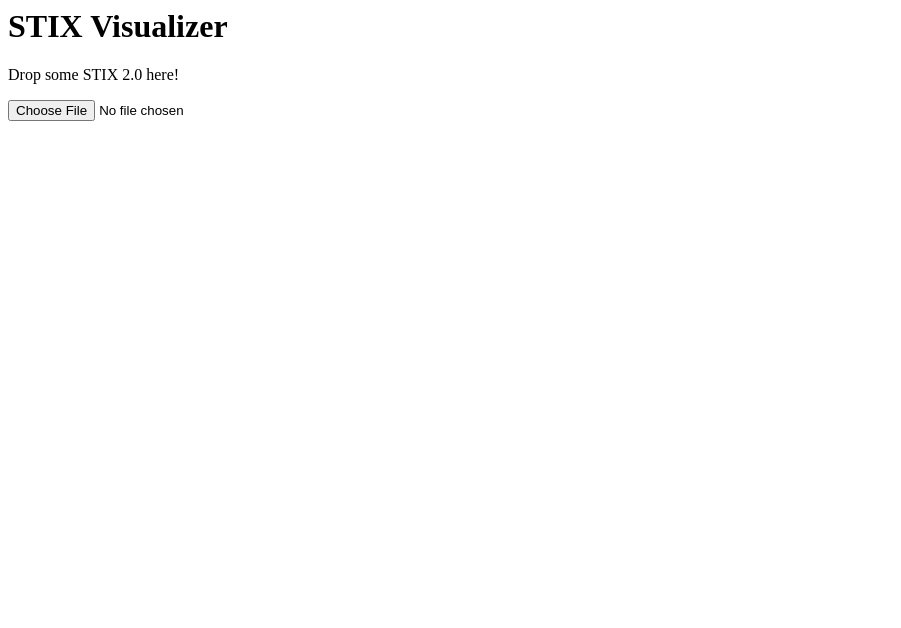
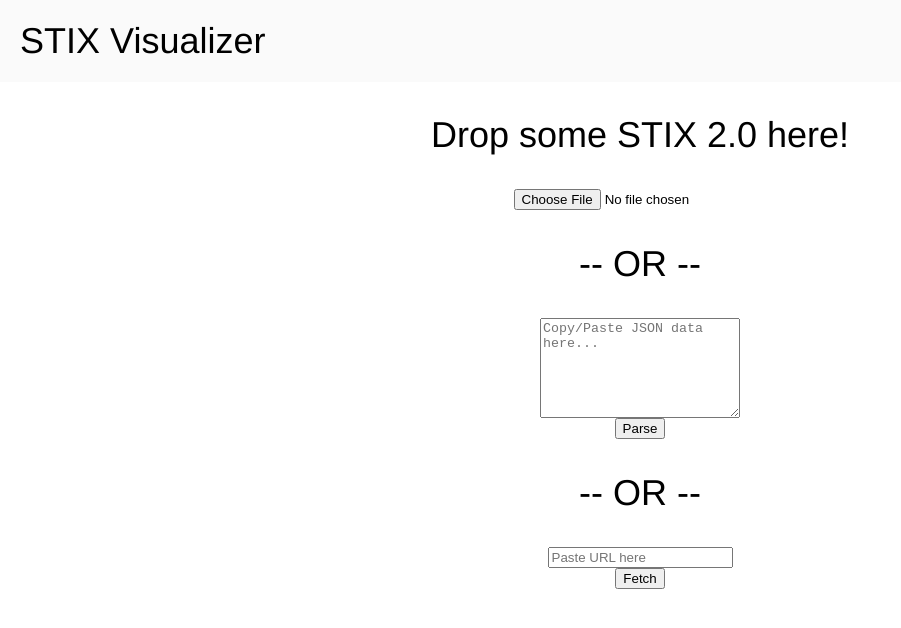
Before and after one commit to gtback/stix2-viz, a plain HTML site: page index.html in a window 1280 px wide. Shown: the whole page, without its empty margins (0-901 px from the left). Drawn offline with Linux system fonts and the light colour scheme.

Commit message:
Fixes css loading issue, adds areas for alternative input, minor css changes

```diff
--- a/application.css
+++ b/application.css
@@ -22,6 +22,10 @@
   bottom: 0;
   left: 0;
   right: 0;
+}
+
+svg {
+  border: solid 1px black;
 }
 
 #uploader {
@@ -57,6 +61,11 @@
   margin-top: 25px;
   padding: 25px;
   background-color: #fafafa;
+}
+
+#pasted {
+  height: 100px;
+  width: 200px;
 }
 
 h2 {
--- a/index.html
+++ b/index.html
@@ -5,7 +5,7 @@
 
   <head>
     <title>STIX Viewer</title>
-    <link rel="stylesheet" type="all" href="application.css" />
+    <link rel="stylesheet" type="text/css" href="application.css" />
   </head>
 
   <body>
@@ -13,7 +13,13 @@
 
     <div id="uploader">
       <p>Drop some STIX 2.0 here!</p>
-      <input type="file" id="files" name="files" />
+      <input type="file" id="files" name="files" /><br>
+      <p>-- OR --</p>
+      <textarea id="pasted" name="pasted" placeholder="Copy/Paste JSON data here..."></textarea><br>
+      <button id="parse-paste">Parse</button>
+      <p>-- OR --</p>
+      <input type="text" id="url" name="url" placeholder="Paste URL here" /><br>
+      <button id="fetch-url">Fetch</button>
     </div>
     <div id="canvas-container" style="display: none;">
       <div id="sidebar">
@@ -28,7 +34,9 @@
           </pre>
         </div>
       </div>
-      <svg id="canvas"></svg>
+      <div id="canvas-wrapper">
+        <svg id="canvas"></svg>
+      </div>
     </div>
   </body>
 
```
